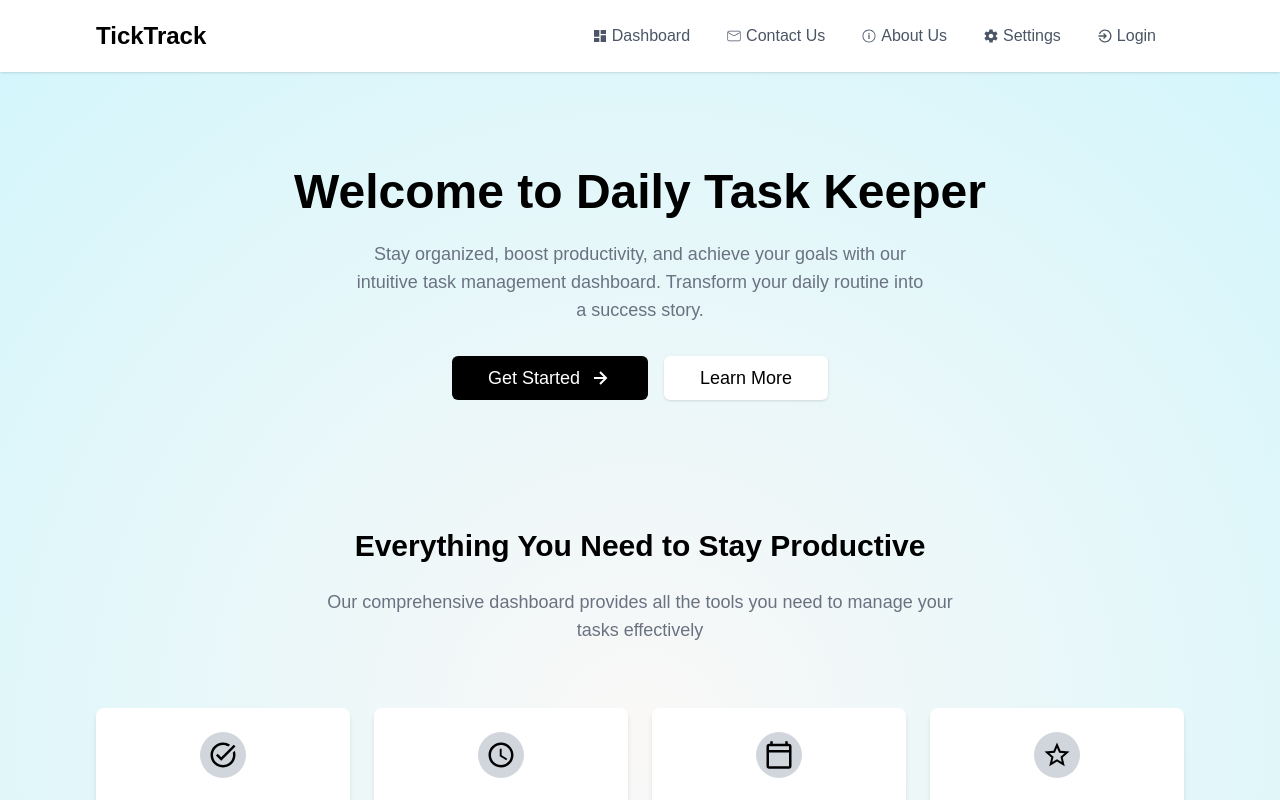
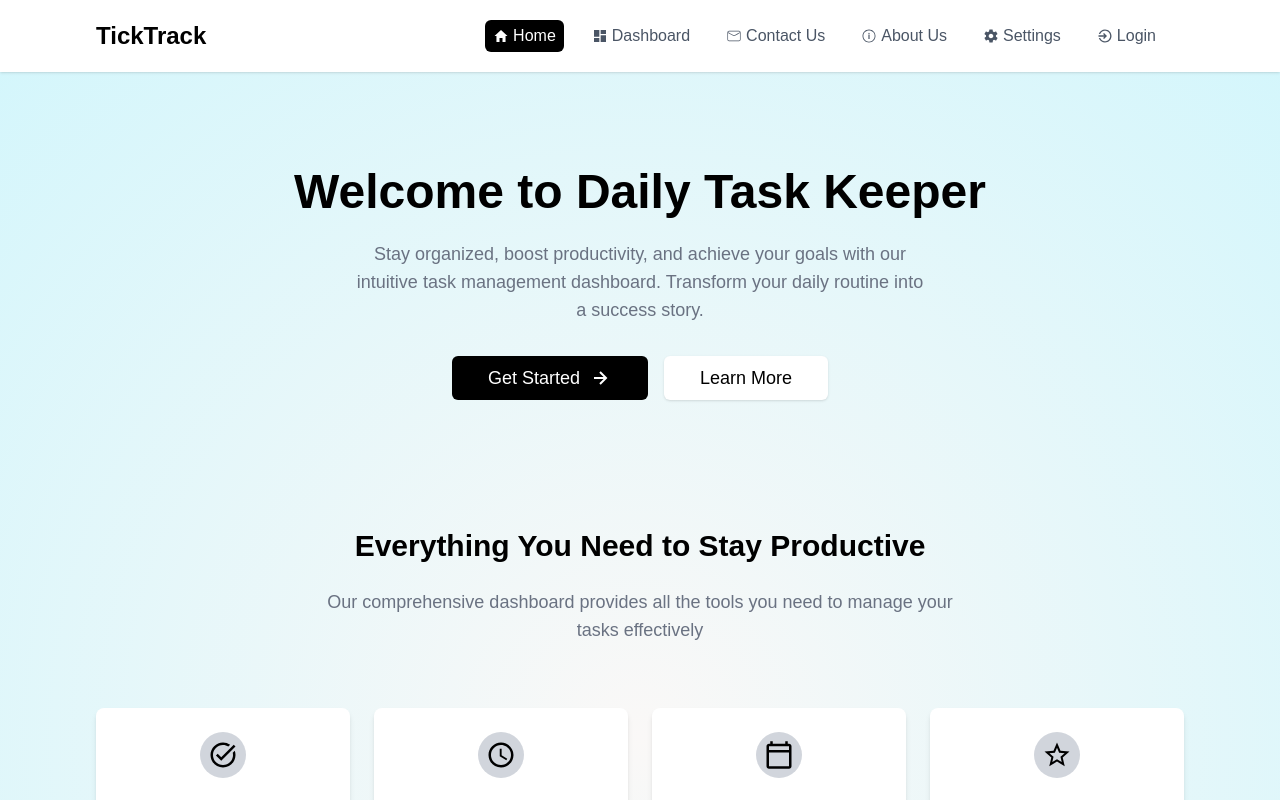
Before and after one commit to pirate08/tick-track, a Next.js app: page / in a window 1280 px wide. Shown: the top 800 px of the page. Built offline with nearby package versions, Linux system fonts and the light colour scheme.

Commit message:
Home nav-item added in Navbar...

```diff
--- a/src/components/Navbar.jsx
+++ b/src/components/Navbar.jsx
@@ -5,15 +5,26 @@ import Link from 'next/link';
 import { usePathname } from 'next/navigation';
 import { CiMail } from 'react-icons/ci';
 import { MdDashboard } from 'react-icons/md';
-import { IoIosInformationCircleOutline, IoMdSettings, IoMdLogIn } from 'react-icons/io';
+import {
+  IoIosInformationCircleOutline,
+  IoMdSettings,
+  IoMdLogIn,
+  IoMdHome,
+} from 'react-icons/io';
 import { HiMenu, HiX } from 'react-icons/hi';
 
 const Nav_Items = [
-  { id: 1, icon: MdDashboard, name: 'Dashboard', link: '/dashboard' },
-  { id: 2, icon: CiMail, name: 'Contact Us', link: '/contact-us' },
-  { id: 3, icon: IoIosInformationCircleOutline, name: 'About Us', link: '/about-us' },
-  { id: 4, icon: IoMdSettings, name: 'Settings', link: '/settings' },
-  { id: 5, icon: IoMdLogIn, name: 'Login', link: '/login' },
+  { id: 1, icon: IoMdHome, name: 'Home', link: '/' },
+  { id: 2, icon: MdDashboard, name: 'Dashboard', link: '/dashboard' },
+  { id: 3, icon: CiMail, name: 'Contact Us', link: '/contact-us' },
+  {
+    id: 4,
+    icon: IoIosInformationCircleOutline,
+    name: 'About Us',
+    link: '/about-us',
+  },
+  { id: 5, icon: IoMdSettings, name: 'Settings', link: '/settings' },
+  { id: 6, icon: IoMdLogIn, name: 'Login', link: '/login' },
 ];
 
 const Navbar = () => {
@@ -21,18 +32,18 @@ const Navbar = () => {
   const [isMobileMenuOpen, setIsMobileMenuOpen] = useState(false);
 
   return (
-    <nav className="bg-white shadow-sm h-18 py-2 px-4 md:px-24 flex justify-between items-center">
-      <Link href="/">
-        <h1 className="text-2xl font-bold text-black">TickTrack</h1>
+    <nav className='bg-white shadow-sm h-18 py-2 px-4 md:px-24 flex justify-between items-center'>
+      <Link href='/'>
+        <h1 className='text-2xl font-bold text-black'>TickTrack</h1>
       </Link>
 
-      <div className="md:hidden text-black">
+      <div className='md:hidden text-black'>
         <button onClick={() => setIsMobileMenuOpen(!isMobileMenuOpen)}>
           {isMobileMenuOpen ? <HiX size={26} /> : <HiMenu size={26} />}
         </button>
       </div>
 
-      <div className="hidden md:flex">
+      <div className='hidden md:flex'>
         {Nav_Items.map((item) => {
           const Icon = item.icon;
           const isActive = currentPath === item.link;
@@ -42,9 +53,10 @@ const Navbar = () => {
               key={item.id}
               href={item.link}
               className={`flex items-center gap-1 px-2 py-1 rounded-md transition-colors duration-200 mr-5 ${
-                isActive ? 'bg-black text-white' : 'text-gray-600 hover:text-black hover:bg-gray-100'
-              }`}
-            >
+                isActive
+                  ? 'bg-black text-white'
+                  : 'text-gray-600 hover:text-black hover:bg-gray-100'
+              }`}>
               <Icon />
               <span>{item.name}</span>
             </Link>
@@ -53,8 +65,8 @@ const Navbar = () => {
       </div>
 
       {isMobileMenuOpen && (
-        <div className="absolute top-16 left-0 w-full bg-white border-t border-gray-200 md:hidden shadow-md">
-          <div className="flex flex-col p-4">
+        <div className='absolute top-16 left-0 w-full bg-white border-t border-gray-200 md:hidden shadow-md'>
+          <div className='flex flex-col p-4'>
             {Nav_Items.map((item) => {
               const Icon = item.icon;
               const isActive = currentPath === item.link;
@@ -65,9 +77,10 @@ const Navbar = () => {
                   href={item.link}
                   onClick={() => setIsMobileMenuOpen(false)}
                   className={`flex items-center gap-2 px-4 py-2 rounded-md mb-1 transition-colors duration-200 ${
-                    isActive ? 'bg-black text-white' : 'text-gray-600 hover:text-black hover:bg-gray-100'
-                  }`}
-                >
+                    isActive
+                      ? 'bg-black text-white'
+                      : 'text-gray-600 hover:text-black hover:bg-gray-100'
+                  }`}>
                   <Icon />
                   {item.name}
                 </Link>
```
